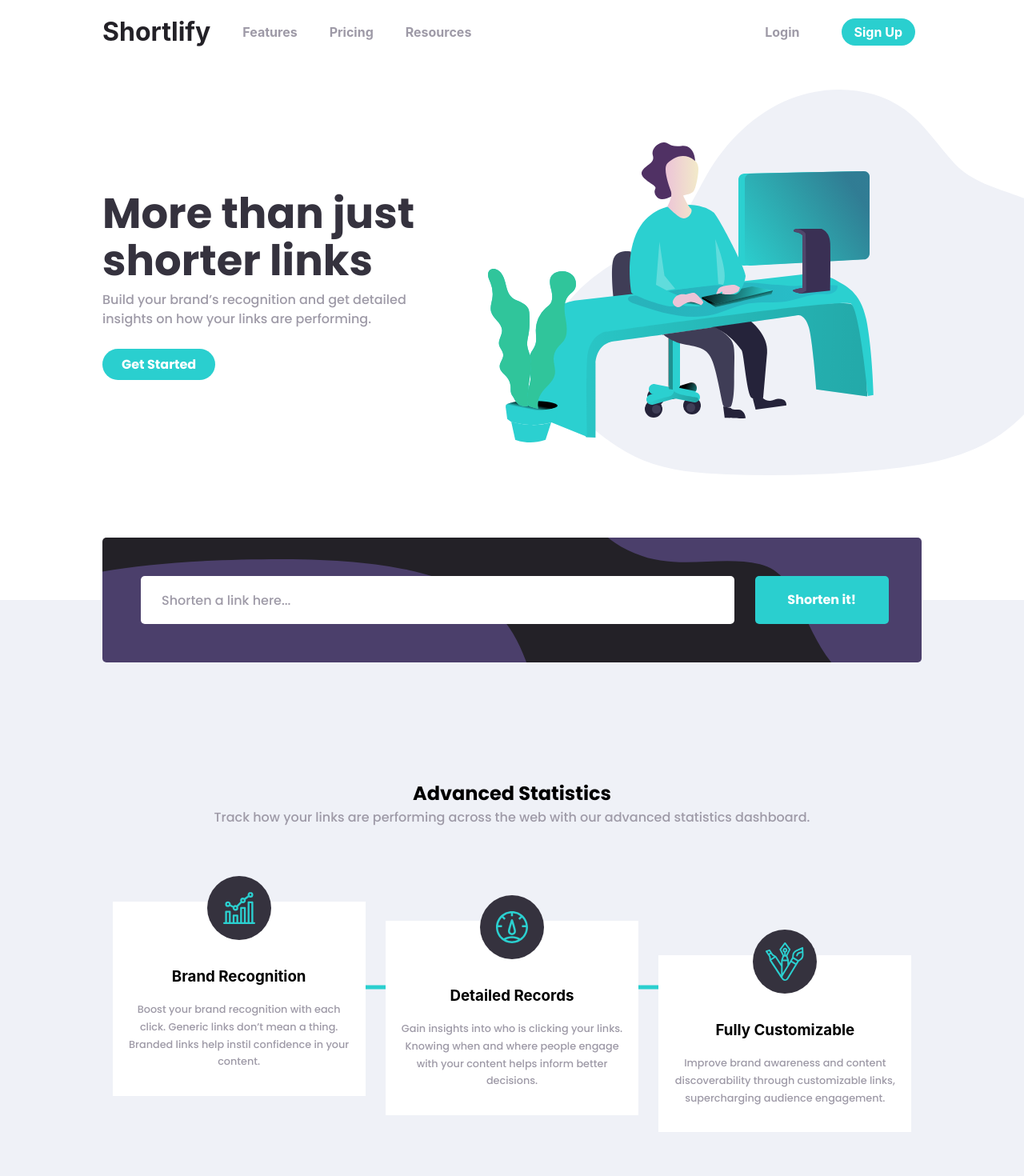
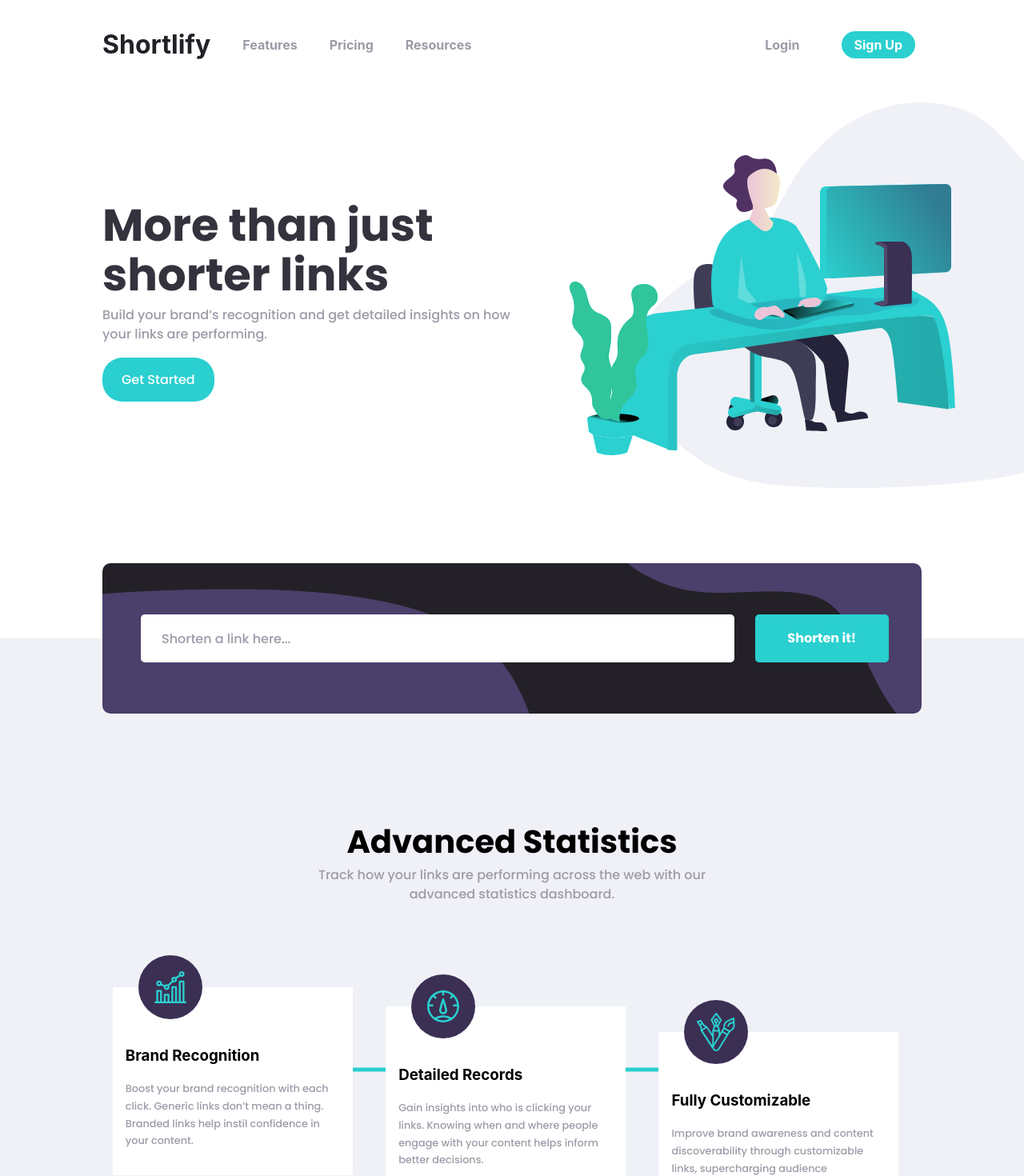
Before and after one commit to davidfcopozo/url-shortener-app, a React (Create React App) app: page / in a window 1280 px wide. Shown: the top 1470 px of the page at 80% size. Built offline with nearby package versions, Linux system fonts and the light colour scheme; no server answers.

Commit message:
Fixing minor things

```diff
--- a/src/App.scss
+++ b/src/App.scss
@@ -9,7 +9,7 @@ $GrayishViolet: hsl(257, 7%, 63%);
 $VeryDarkBlue: hsl(255, 11%, 22%);
 $VeryDarkViolet: hsl(260, 8%, 14%);
 $logoFontSizes: clamp(1.5rem, 3vw + .5rem, 2rem);
-$h2FontSizes: clamp(2rem, 3vw + 1rem, 3.3rem);
+$h2FontSizes: clamp(3rem, 3vw + 1.5rem, 3.5rem);
 $footerH2FontSizes: clamp(2rem, 2vw + 1rem, 2.5rem);
 $h3FontSizes: clamp(1rem, 3vw + 1rem, 2.3rem);
 $smFontSizes: clamp(.8rem, 1rem, 1.5rem);
@@ -116,7 +116,7 @@ body {
       display: -ms-flexbox;
       display: flex;
       width: 80%;
-      margin: 1rem auto;
+      margin: 2rem auto;
       gap: 1rem;
       -webkit-box-pack: justify;
       -ms-flex-pack: justify;
@@ -233,7 +233,16 @@ body {
       color: $GrayishViolet;
       font-weight: 500;
       a {
-        @include fonts(1rem, 700);
+        @include textDecoration;
+        background-color: $Cyan;
+        padding: 1rem 1.5rem;
+        border-radius: 25px;
+        @include fonts(1rem, 500);
+        color: white;
+
+        &:hover {
+          @include opacity;
+        }
       }
     }
 
@@ -249,18 +258,6 @@ body {
     P {
       margin-bottom: 2rem;
       @include fonts(1rem, 500);
-    }
-
-    a {
-      @include textDecoration;
-      background-color: $Cyan;
-      padding: 0.5rem 1.5rem;
-      border-radius: 25px;
-      @include fonts(1rem, 500);
-      color: white;
-      &:hover {
-        @include opacity;
-      }
     }
 
 
@@ -284,7 +281,7 @@ body {
     text-align: center;
     justify-content: space-around;
     padding: 1rem 0;
-    border-radius: 5px;
+    border-radius: 10px;
     background-color: hsl(260, 8%, 14%);
     margin-inline: auto;
     width: 90%;
@@ -346,12 +343,11 @@ body {
     }
 
     .text-section {
-      margin-top: 20%;
       text-align: center;
       margin-top: 15%;
 
       h2 {
-        @include fonts(1.5rem, 700);
+        @include fonts($footerH2FontSizes, 700);
       }
 
       p {
@@ -479,7 +475,7 @@ body {
 
         div {
           display: flex;
-          background-color: $VeryDarkBlue;
+          background-color: $DarkViolet;
           padding: 0.5rem;
           width: 80px;
           min-height: 80px;
@@ -528,7 +524,7 @@ body {
         background-color: $Cyan;
         border-radius: 25px;
         @include fonts(1rem, 700);
-        padding: 0.5rem 1.5rem;
+        padding: 1rem 1.5rem;
         border-color: transparent;
         &:hover {
           opacity: 0.9;
@@ -564,7 +560,7 @@ body {
     }
 
     li {
-      color: $GrayishViolet;
+      color: $Gray;
       margin: .8rem auto;
       @include textDecoration;
       @include fonts($smFontSizes, 500);
@@ -737,10 +733,11 @@ body {
 
 @media (min-width: 750px) {
 
+
   .sections {
     .fist-section {
       display: grid;
-      grid-template-columns: 40% 60%;
+      grid-template-columns: 50% 50%;
       gap: 1rem;
 
         .text-section {
@@ -836,11 +833,31 @@ body {
         }
       }
 
+      .text-section {
+        width: 40%;
+      }
+
       .img-section {
         display: grid;
         grid-template-columns: repeat(auto-fit, minmax(200px, 1fr));
         padding: 1rem 0;
         margin-bottom: 3rem;
+
+        figure {
+            max-width: 300px;
+            max-height: 300px;
+
+            div {
+              display: flex;
+              align-items: center;
+              justify-content: center;
+              margin-top: -2.5rem;
+              margin-left: 2rem;
+            }
+            figcaption {
+              text-align: left;
+            }
+          }
 
         figure:nth-child(3) {
           margin-top: 5rem;
@@ -856,6 +873,7 @@ body {
           left: 50%;
         }
       }
+
     }
   }
 
@@ -944,7 +962,7 @@ body {
       .input-container {
         display: grid;
         grid-template-columns: 80% 20%;
-        padding: 3rem 3rem;
+        padding: 4rem 3rem;
         background-image: url(./assets/bg-shorten-desktop.svg);
 
         #link {
@@ -960,11 +978,13 @@ body {
           max-width: 200px;
         }
       }
+
       .second-section {
 
         .text-section {
           margin-top: 10%;
         }
+
         .boost {
           background-image: url(./assets/bg-boost-desktop.svg);
           padding: 3rem;
```
Also changed, not shown: 1 other file (tests, documents, lock files or other folders).
